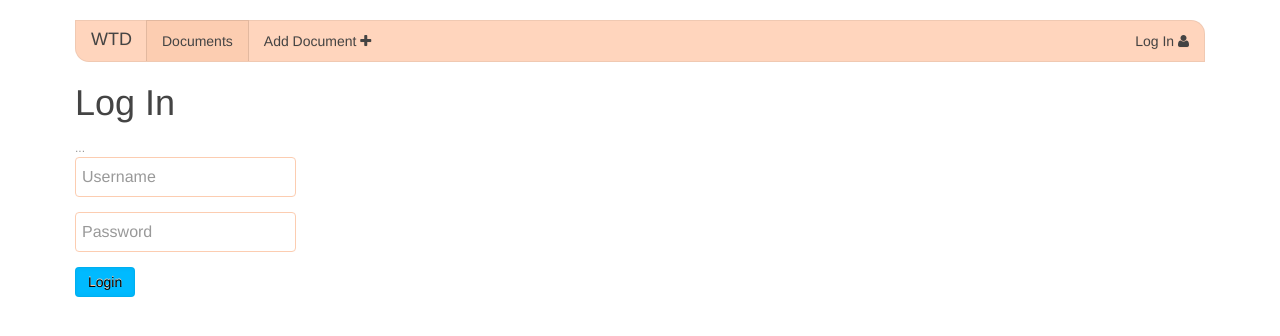
After one commit to mikeshultz/whatthediff, a Django app: page /login in a window 1280 px wide. The commit adds this page. Shown: the top 336 px of the page. Run offline with Django 3.2, Linux system fonts and the light colour scheme; some libraries are stand-ins or nearby versions.

Commit message:
Addition of basic user functionality and Collections for documents.

```diff
--- a/whatthediff/settings.py
+++ b/whatthediff/settings.py
@@ -88,6 +88,7 @@ MIDDLEWARE_CLASSES = (
 )
 
 ROOT_URLCONF = 'whatthediff.urls'
+AUTH_USER_MODEL = 'whatthediff.WhatTheUser'
 
 TEMPLATES = [
     {
--- a/whatthediff/static/css/wtd.css
+++ b/whatthediff/static/css/wtd.css
@@ -27,6 +27,7 @@ dl.wtd-document-list dt {
     float: right;
     margin-right: 10px;
 }
+#login-form-big {}
 
 #add-document input {
     min-width: 300px;
--- a/whatthediff/templates/base.html
+++ b/whatthediff/templates/base.html
@@ -31,20 +31,23 @@
             <div class="uk-navbar-brand uk-navbar-center uk-visible-small">Brand</div>
 
             <div id="login-form" class="hide">
-                <form class="uk-form" action="{% url 'new_web_document' %}" method="post">
+                <form class="uk-form" action="{% url 'login' %}" method="post">
                     <input class="uk-form-large" type="text" name="username" placeholder="Username">
-                    <input class="uk-form-large" type="text" name="password" placeholder="Password">
+                    <input class="uk-form-large" type="password" name="password" placeholder="Password">
                     {% csrf_token %}
                     <button class="uk-button uk-button-primary">Login</button>
                 </form>
             </div>
             <div class="uk-navbar-flip">
                 <ul class="uk-navbar-nav">
+                {% if request.user.is_authenticated %}
+                    <li><a href="{% url 'logout' %}">Log Out <span class="uk-icon uk-icon-user"></span></a></li>
+                {% else %}
                     <li><a href="#login" onclick="$('#login-form').toggle(); return false;">Log In <span class="uk-icon uk-icon-user"></span></a></li>
+                {% endif %}
                 </ul>
             </div>
         </nav>
-
 {% block body %}Y'all forgot content.{% endblock %}
     </div>
 
--- a/whatthediff/templates/home.html
+++ b/whatthediff/templates/home.html
@@ -1 +1,2 @@
-{% block body %}Hello World{% endblock %}
+{% extends "base.html" %}
+{% block body %}Hello {% if request.user %}{{ request.user }}{% else %}World{% endif %}{% endblock %}
--- /dev/null
+++ b/whatthediff/templates/login.html
@@ -0,0 +1,19 @@
+{% extends "base.html" %}
+{% block body %}
+    <article class="uk-article">
+        <h2 class="uk-article-title">Log In</h2>
+        <div class="uk-article-meta">...</div>
+
+        <div id="login-form-big">
+            <form class="uk-form" action="{% url 'login' %}" method="post">
+                <div class="uk-form-row"><input class="uk-form-large" type="text" name="username" placeholder="Username"{% if username %} value="{{ username }}"{% endif %}></div>
+                <div class="uk-form-row"><input class="uk-form-large" type="password" name="password" placeholder="Password"></div>
+                <div class="uk-form-row">
+                    {% csrf_token %}
+                    <button class="uk-button uk-button-primary">Login</button>
+                </div>
+            </form>
+        </div>
+
+    </article>
+{% endblock %}
--- a/whatthediff/urls.py
+++ b/whatthediff/urls.py
@@ -6,6 +6,8 @@ from pagediff import urls as pd_views
 
 urlpatterns = [
     url(r'^$', views.home, name='home'),
+    url(r'^login', views.loginyo, name='login'),
+    url(r'^logout', views.logoutyo, name='logout'),
     #url(r'^admin/', include(admin.site.urls)),
     url(r'^document/', include(wtd_views)),
     url(r'^diff/', include(pd_views)),
--- a/whatthediff/views.py
+++ b/whatthediff/views.py
@@ -1,6 +1,54 @@
-from django.shortcuts import render_to_response
+from django.shortcuts import render_to_response, redirect
 from django.template import RequestContext
+from django.contrib.auth import authenticate, login, logout
+#from django.contrib.auth.models import User
+from .models import WhatTheUser
+
+import logging
+log = logging.getLogger(__name__)
 
 def home(request):
     "Homepage"
     return render_to_response("home.html", RequestContext(request, {}))
+
+def loginyo(request):
+    """ Simple user login """
+
+    error = None
+    username = request.POST.get('username')
+    password = request.POST.get('password')
+
+    if username and password:
+
+        user = authenticate(username=username, password=password)
+
+        if user is not None:
+            if user.is_active:
+                login(request, user)
+                return redirect('home')
+            else:
+                error = "The password is valid, but the account has been disabled!"
+                log.info('whatthediff.views:27: User login attempt for %s shows user is disabled.' % username)
+        else:
+            error = "The username and/or password are incorrect."
+            log.info('whatthediff.views:30: Failed login attempt for %s' % username)
+
+    else:
+        error = "You must provide a username or E-mail and password."
+
+    return render_to_response("login.html", RequestContext(request, {'username': username, 'error': error, }))
+
+def logoutyo(request):
+    """ Terminate a session """
+    logout(request)
+    return redirect('home')
+
+def user(request, user = None):
+    """ General user page """
+
+    if user:
+        user = get_object_or_404(WhatTheUser, username=user)
+        return redirect('home')
+
+    # TODO: will want settings here eventually, but let's just go home for now
+    return redirect('login')
```
Also changed, not shown: whatthediff/models.py (added, +40 -0 lines), whatthedoc/models.py (+19 -1 lines), whatthedoc/views.py (+12 -3 lines), whatthedoc/migrations/0007_webdocument_collection.py (added).
